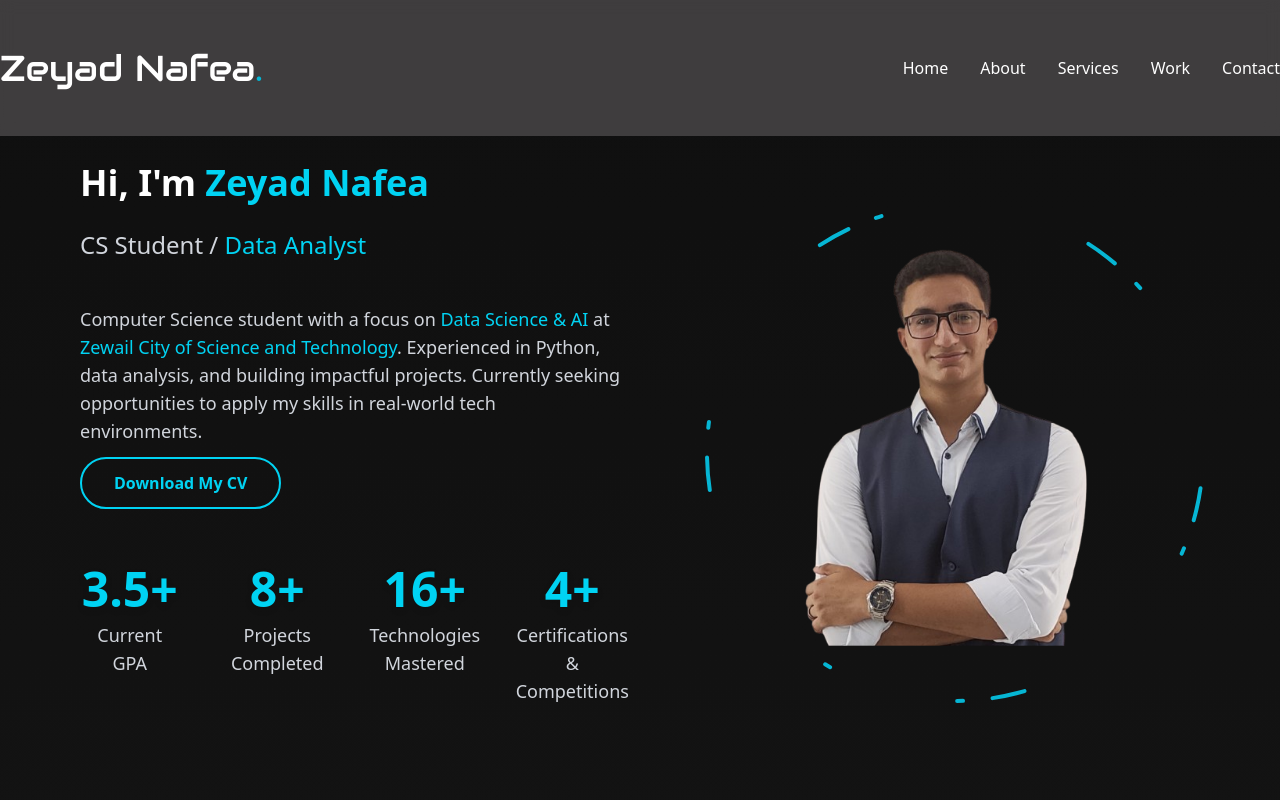
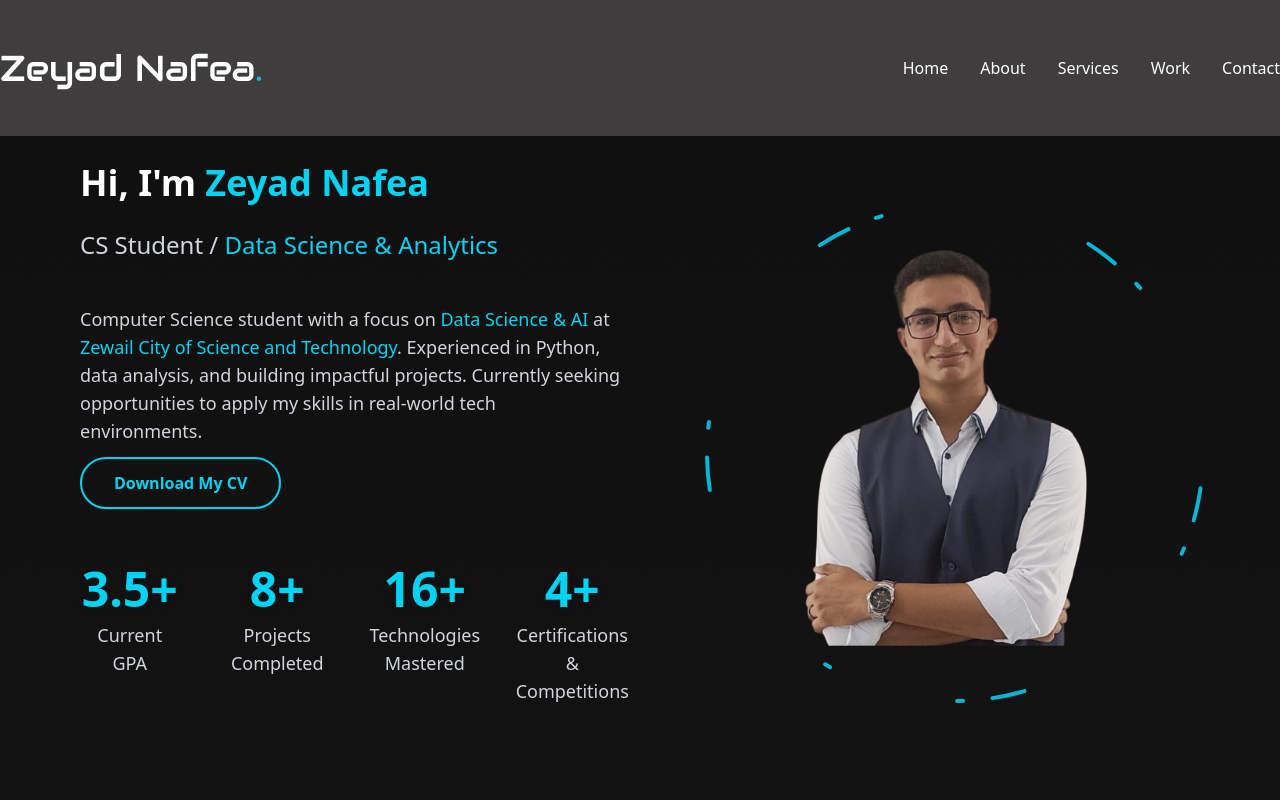
Before and after one commit to Zeyad-nafea/portfolio-website, a Next.js app: page / in a window 1280 px wide. Shown: the top 800 px of the page. Built offline with nearby package versions, Linux system fonts and the light colour scheme.

Commit message:
Update page.jsx

```diff
--- a/app/page.jsx
+++ b/app/page.jsx
@@ -35,7 +35,7 @@ export default function Home() {
             transition={{ duration: 0.8, delay: 0.2 }}
             className="text-xl xl:text-2xl text-gray-300 font-medium"
           >
-            CS Student / <span className="text-cyan-400">Data Analyst</span>
+            CS Student / <span className="text-cyan-400">Data Science & Analytics</span>
           </motion.h2>
 
           {/* Full Bio */}
```
